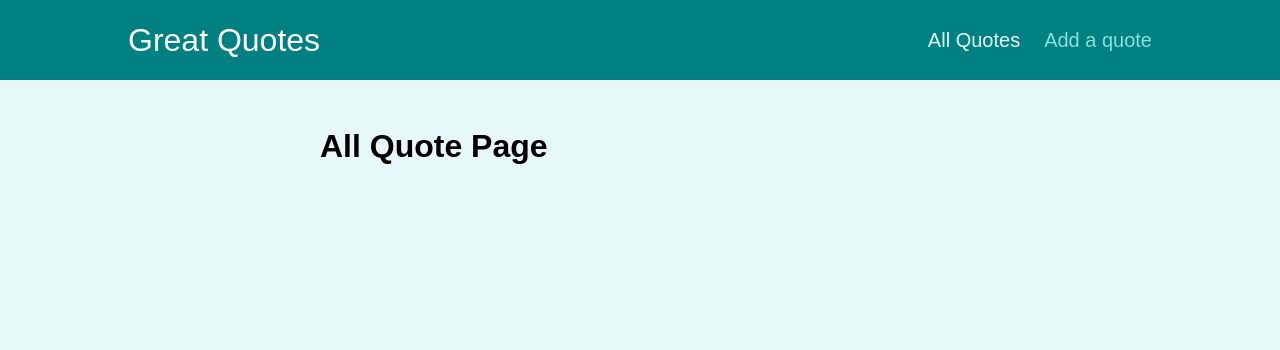
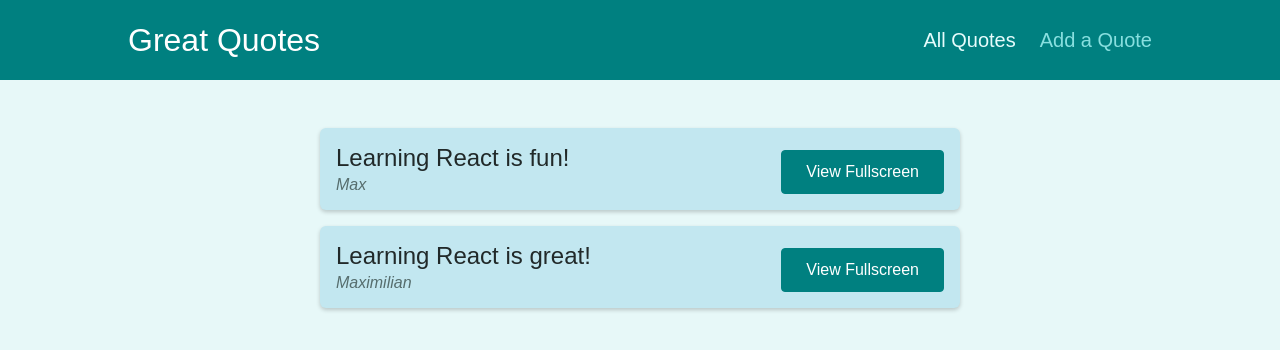
Before and after one commit to Pavithrank02/react-SPA-Router, a React (Create React App) app: page /quotes in a window 1280 px wide. Shown: the top 350 px of the page. Built offline with nearby package versions, Linux system fonts and the light colour scheme.

Commit message:
adding dummy data

```diff
--- a/src/App.js
+++ b/src/App.js
@@ -17,7 +17,7 @@ function App() {
         <Route path='/quotes/:quoteId'>
         <QuoteDetail />
         </Route>
-        <Route path='/new-quotes'>
+        <Route path='/new-quote'>
           <NewQuote />
         </Route>
 
--- a/src/components/layout/MainNavigation.js
+++ b/src/components/layout/MainNavigation.js
@@ -1,19 +1,27 @@
 import { NavLink } from 'react-router-dom';
-import classes from './MainNavigation.module.css'
+
+import classes from './MainNavigation.module.css';
+
 const MainNavigation = () => {
-    return <header className={classes.header}>
-        <div className={classes.logo}> Great Quotes</div>
-        <nav className={classes.nav}>
-            <ul>
-                <li><NavLink to='/quotes' activeClassName={classes.active}>
-                All Quotes
-                </NavLink></li>
-                <li><NavLink to='/new-quote' activeClassName={classes.active}>
-                Add a quote
-                </NavLink></li>
-            </ul>
-        </nav>
+  return (
+    <header className={classes.header}>
+      <div className={classes.logo}>Great Quotes</div>
+      <nav className={classes.nav}>
+        <ul>
+          <li>
+            <NavLink to='/quotes' activeClassName={classes.active}>
+              All Quotes
+            </NavLink>
+          </li>
+          <li>
+            <NavLink to='/new-quote' activeClassName={classes.active}>
+              Add a Quote
+            </NavLink>
+          </li>
+        </ul>
+      </nav>
     </header>
-}
+  );
+};
 
 export default MainNavigation;
--- a/src/components/quotes/QuoteForm.js
+++ b/src/components/quotes/QuoteForm.js
@@ -1,7 +1,7 @@
 import { useRef } from 'react';
 
-import Card from '../ui/Card';
-import LoadingSpinner from '../ui/LoadingSpinner';
+import Card from '../UI/Card';
+import LoadingSpinner from '../UI/LoadingSpinner';
 import classes from './QuoteForm.module.css';
 
 const QuoteForm = (props) => {
--- a/src/pages/AllQuotes.js
+++ b/src/pages/AllQuotes.js
@@ -1,5 +1,11 @@
+import QuoteList from '../components/quotes/QuoteList';
+const DUMMY_QUOTES = [
+    { id: 'q1', author: 'Max', text: 'Learning React is fun!' },
+    { id: 'q2', author: 'Maximilian', text: 'Learning React is great!' },
+  ];
+
 const AllQuotes = () => {
-    return <h1>All Quote Page</h1>
+    return <QuoteList quotes={DUMMY_QUOTES}/>
 }
 
 export default AllQuotes;
--- a/src/pages/NewQuote.js
+++ b/src/pages/NewQuote.js
@@ -1,5 +1,9 @@
+import QuoteForm from "../components/quotes/QuoteForm";
 const NewQuote = () => {
-    return <h1>New Quote Page</h1>
+    const addQuoteHandler = quoteData => {
+        console.log(quoteData)
+    }
+    return <QuoteForm onAddQuote={addQuoteHandler} />
 }
 
 export default NewQuote;
```
Also changed, not shown: 1 other file (tests, documents, lock files or other folders).
